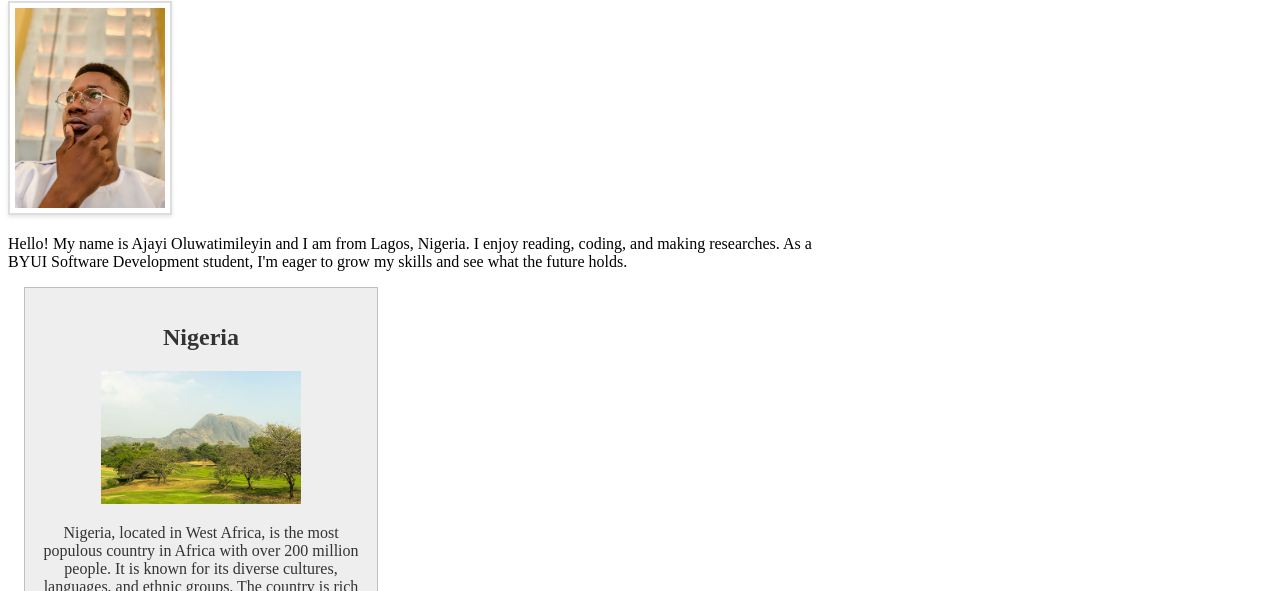
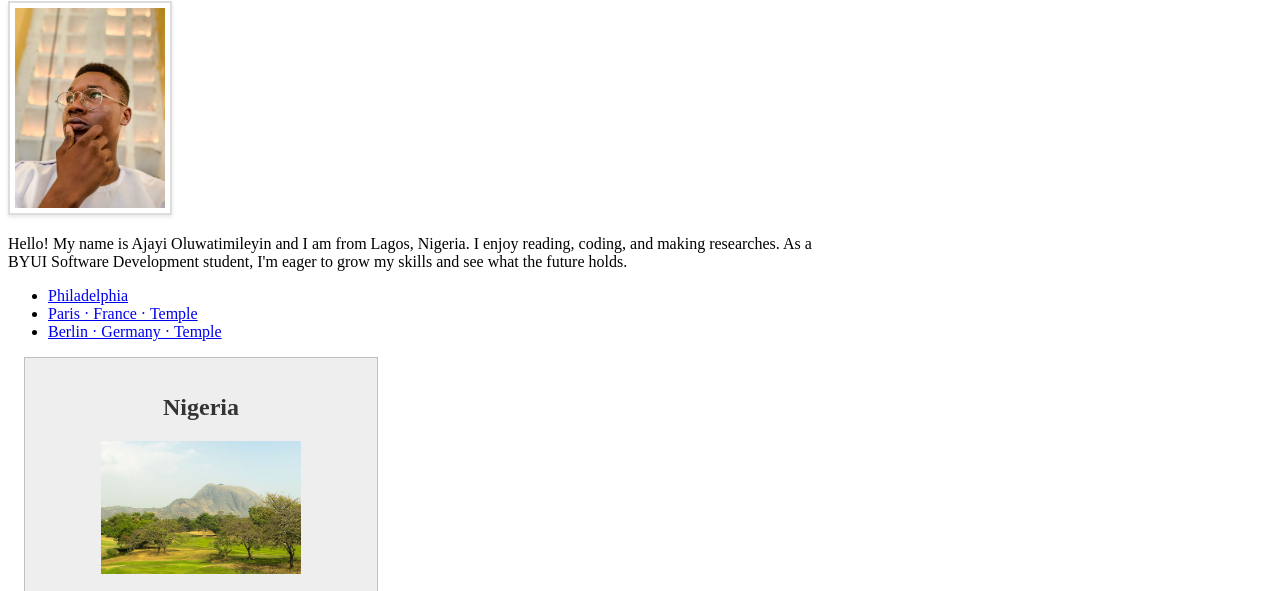
Before and after one commit to Timiano-tech/wdd130, a plain HTML site: page index.html in a window 1280 px wide. Shown: the part 187-778 px from the top of the page. Drawn offline with Linux system fonts and the light colour scheme.

Commit message:
Add links to notable temples and include new rafting images

```diff
--- a/index.html
+++ b/index.html
@@ -23,6 +23,15 @@
         <p>Hello! My name is Ajayi Oluwatimileyin and I am from Lagos, Nigeria. I enjoy reading,
             coding, and making researches. As a BYUI Software Development student, I'm eager to grow
             my skills and see what the future holds.</p>
+
+        <ul>
+            <li><a href="https://www.churchofjesusschrist.org/temples/details/philadelphia-pennsylvania-temple"
+                  target="_blank">Philadelphia</a></li>
+            <li><a href="https://www.churchofjesusschrist.org/temples/details/paris-france-temple"
+                  target="_blank">Paris · France · Temple</a></li>
+            <li><a href="https://www.churchofjesusschrist.org/temples/details/lima-peru-los-olivos-temple"
+                  target="_blank">Berlin · Germany · Temple</a></li>
+        </ul>
     </main>
     <aside>
         <h2>Nigeria</h2>
```
Also changed, not shown: wwr/images/rafting17_600.jpg (added), wwr/images/rafting20_600.jpg (added), wwr/images/rafting22_600.jpg (added), wwr/images/rafting43_600.jpg (added), wwr/images/rafting47_600 (1).jpg (added), wwr/images/rafting53_600.jpg (added), wwr/images/rafting58_600.jpg (added), wwr/images/rafting59_600.jpg (added).
